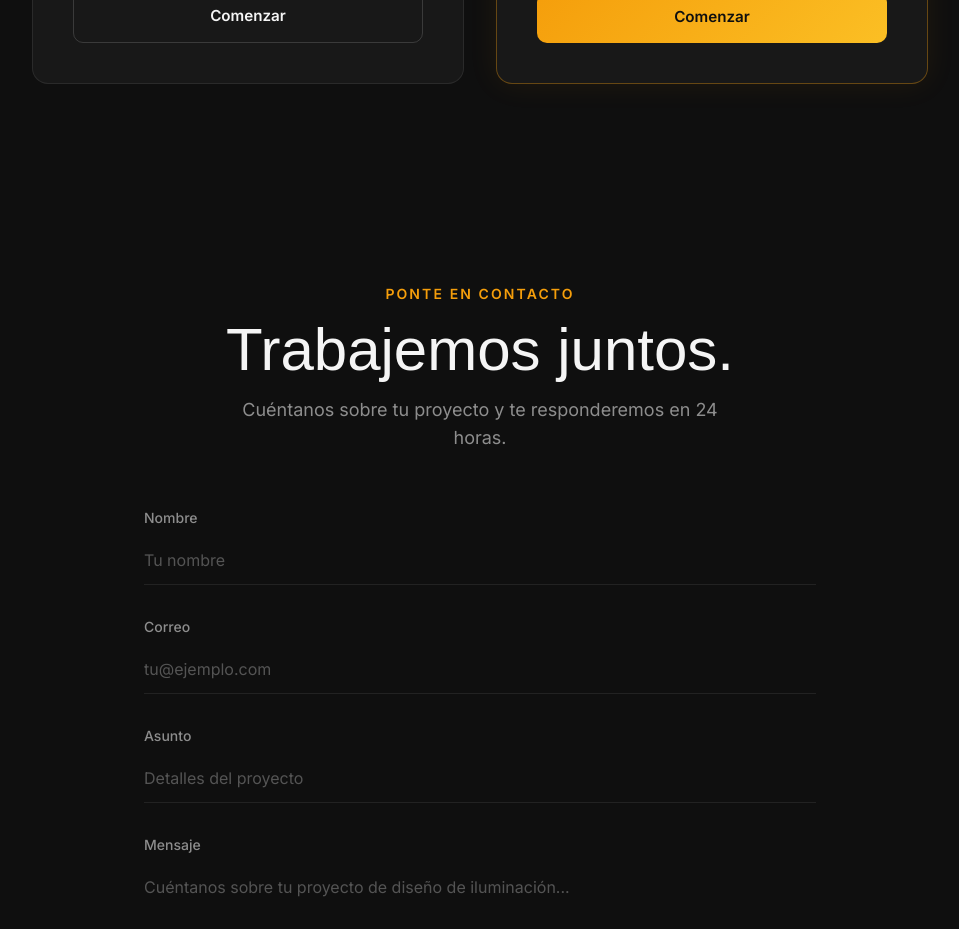
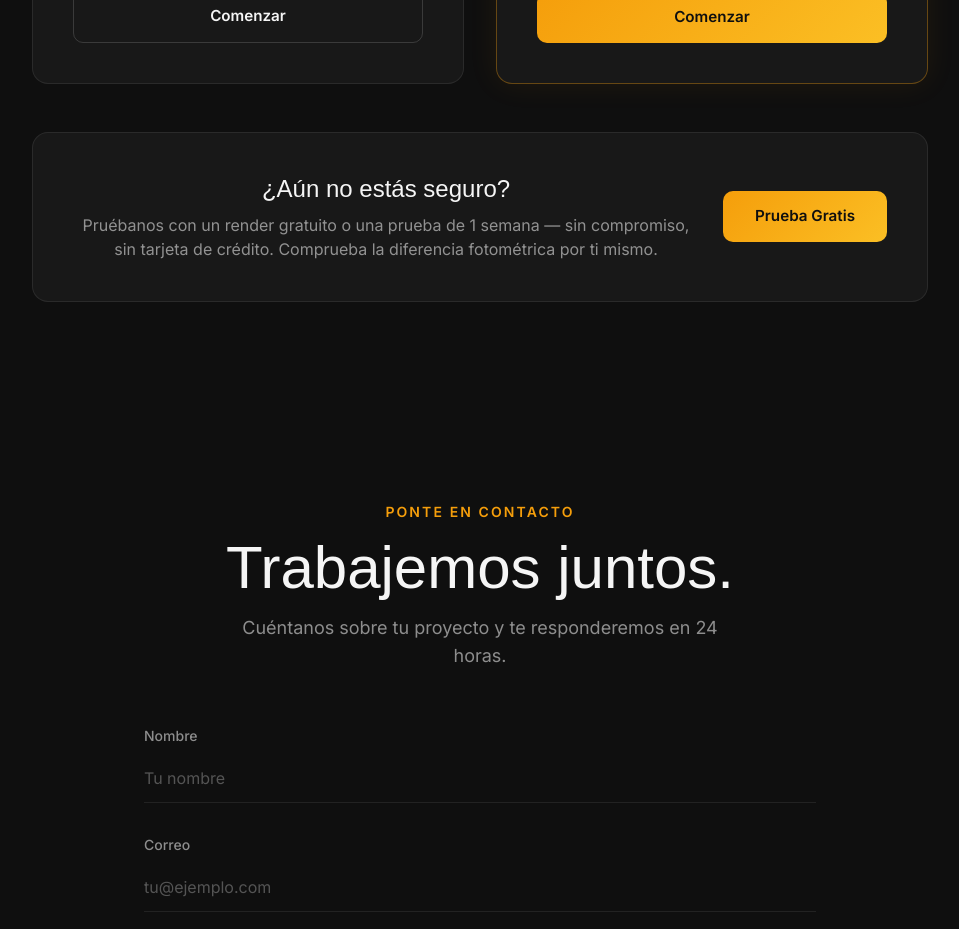
Before and after one commit to pdv88/pd-renders, a React (Vite) app in the folder client/: page / in a window 1280 px wide. Shown: the part 4580-5509 px from the top of the page, without its empty margins (160-1119 px from the left). Built offline with nearby package versions, Linux system fonts and the light colour scheme; a web font is replaced by a local one.

Commit message:
feat: add Pricing component with subscription plans and free trial banner

```diff
--- a/client/src/components/Pricing.jsx
+++ b/client/src/components/Pricing.jsx
@@ -177,6 +177,25 @@ const Pricing = ({ language }) => {
             </div>
           ))}
         </div>
+
+        {/* Free Trial Banner */}
+        <div className="glass-card mt-12 p-8 md:p-10 text-center max-w-4xl mx-auto">
+          <div className="flex flex-col md:flex-row items-center justify-center gap-6">
+            <div className="flex-1">
+              <h3 className="text-2xl font-semibold mb-2">
+                {language === "en" ? "Not sure yet?" : "¿Aún no estás seguro?"}
+              </h3>
+              <p style={{ color: "var(--text-secondary)" }}>
+                {language === "en"
+                  ? "Try us with a free render or a 1-week trial — no commitment, no credit card required. See the photometric difference for yourself."
+                  : "Pruébanos con un render gratuito o una prueba de 1 semana — sin compromiso, sin tarjeta de crédito. Comprueba la diferencia fotométrica por ti mismo."}
+              </p>
+            </div>
+            <a href="#contact" className="btn-primary whitespace-nowrap">
+              {language === "en" ? "Start Free Trial" : "Prueba Gratis"}
+            </a>
+          </div>
+        </div>
       </div>
     </section>
   );
```
